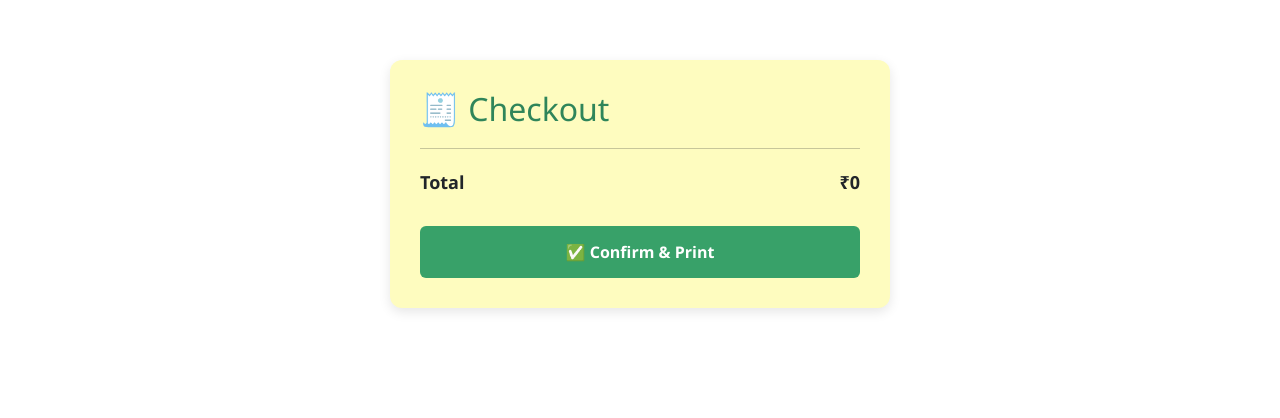
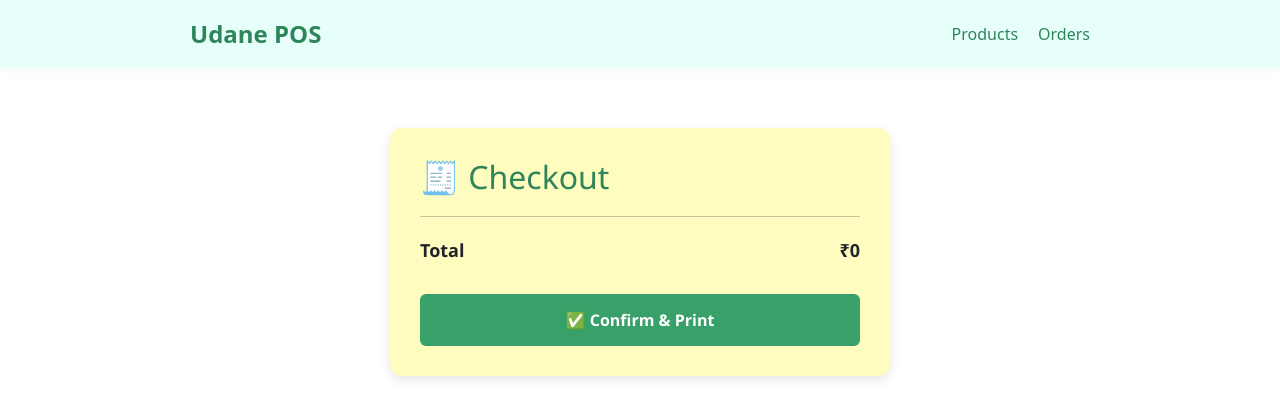
Before and after one commit to karthiksnair777/Udane-prototype, a React (Vite) app: page /pos/checkout in a window 1280 px wide. Shown: the top 418 px of the page. Built offline with nearby package versions, Linux system fonts and the light colour scheme.

Commit message:
Update POS order details functionality

```diff
--- a/src/pos/POSCheckout.jsx
+++ b/src/pos/POSCheckout.jsx
@@ -1,4 +1,4 @@
-import { useLocation, useNavigate } from "react-router-dom";
+import { useLocation, useNavigate, Link } from "react-router-dom";
 import { supabase } from "../supabaseClient";
 
 export default function POSCheckout() {
@@ -41,6 +41,60 @@ export default function POSCheckout() {
   };
 
   return (
+    <>
+      {/* POS Header/Menu */}
+      <header
+        style={{
+          background: "#e6fffa",
+          padding: "16px 0",
+          marginBottom: "20px",
+          boxShadow: "0 2px 8px rgba(0,0,0,0.04)",
+        }}
+      >
+        <div
+          style={{
+            maxWidth: 900,
+            margin: "0 auto",
+            display: "flex",
+            alignItems: "center",
+            justifyContent: "space-between",
+          }}
+        >
+          <div
+            style={{
+              fontWeight: "bold",
+              fontSize: "1.5em",
+              color: "#2f855a",
+            }}
+          >
+            Udane POS
+          </div>
+          <nav>
+            <Link
+              to="/pos/products"
+              style={{
+                marginRight: 20,
+                color: "#2f855a",
+                textDecoration: "none",
+                fontWeight: 500,
+              }}
+            >
+              Products
+            </Link>
+            <Link
+              to="/pos/order"
+              style={{
+                color: "#2f855a",
+                textDecoration: "none",
+                fontWeight: 500,
+              }}
+            >
+              Orders
+            </Link>
+          </nav>
+        </div>
+      </header>
+
       <div
         style={{
           maxWidth: "500px",
@@ -107,5 +161,6 @@ export default function POSCheckout() {
           ✅ Confirm & Print
         </button>
       </div>
+    </>
   );
 }
--- a/src/pos/POSLogin.jsx
+++ b/src/pos/POSLogin.jsx
@@ -11,7 +11,7 @@ export default function POSLogin() {
     e.preventDefault();
     const { data, error } = await supabase
       .from("shops")
-      .select("id")
+      .select("id") // 'id' should be the UUID
       .eq("username", username)
       .eq("password", password)
       .single();
@@ -21,7 +21,7 @@ export default function POSLogin() {
       return;
     }
 
-    localStorage.setItem("shop_id", data.id);
+    localStorage.setItem("shop_id", data.id); // Make sure this is the UUID
     navigate("/pos/products");
   };
 
--- a/src/pos/POSOrder.jsx
+++ b/src/pos/POSOrder.jsx
@@ -1,27 +1,48 @@
-import { useEffect, useState } from "react";
+import { useEffect, useState, useRef } from "react";
 import { supabase } from "../supabaseClient";
 
 export default function POSOrder() {
   const [orders, setOrders] = useState([]);
-  const shopId = localStorage.getItem("pos_shop_id");
+  const [notification, setNotification] = useState(null);
+  const [shopName, setShopName] = useState("");
+  const shopId = localStorage.getItem("shop_id");
+  const notifiedOrderIds = useRef(new Set());
 
   useEffect(() => {
     if (!shopId) return;
 
-    // Initial load
+    // Get shop name for current shopId
+    async function fetchShopName() {
+      const { data, error } = await supabase
+        .from("shops")
+        .select("name")
+        .eq("id", shopId)
+        .single();
+      if (!error && data) setShopName(data.name);
+    }
+    fetchShopName();
+  }, [shopId]);
+
+  useEffect(() => {
+    if (!shopId || !shopName) return;
+
+    // Initial load: get all orders for this shop name
     const loadOrders = async () => {
       const { data, error } = await supabase
         .from("orders")
-        .select("*")
-        .eq("shop_id", shopId)
+        .select("*, shop:shop_id(name)")
         .order("created_at", { ascending: false });
 
-      if (!error) setOrders(data);
+      if (!error && data) {
+        // Filter orders where shop.name matches current shopName
+        const filtered = data.filter((o) => o.shop?.name === shopName);
+        setOrders(filtered);
+      }
     };
 
     loadOrders();
 
-    // ✅ Realtime subscription to new orders
+    // Realtime subscription to new orders
     const channel = supabase
       .channel("realtime-orders")
       .on(
@@ -30,31 +51,73 @@ export default function POSOrder() {
           event: "INSERT",
           schema: "public",
           table: "orders",
-          filter: `shop_id=eq.${shopId}`,
         },
         (payload) => {
           const newOrder = payload.new;
-
-          // Only accept orders placed by customers (optional)
-          if (newOrder.from_customer) {
-            setOrders((prev) => [newOrder, ...prev]);
+          // Fetch shop name for new order
+          if (newOrder.shop_id) {
+            supabase
+              .from("shops")
+              .select("name")
+              .eq("id", newOrder.shop_id)
+              .single()
+              .then(({ data, error }) => {
+                if (
+                  !error &&
+                  data &&
+                  data.name === shopName &&
+                  newOrder.from_customer
+                ) {
+                  setOrders((prev) => [newOrder, ...prev]);
+                  if (!notifiedOrderIds.current.has(newOrder.id)) {
+                    setNotification(
+                      `New customer order received! Order #${newOrder.id}`
+                    );
+                    notifiedOrderIds.current.add(newOrder.id);
+                    setTimeout(() => setNotification(null), 4000);
+                  }
+                }
+              });
           }
         }
       )
       .subscribe();
 
-    // Clean up on unmount
     return () => {
       supabase.removeChannel(channel);
     };
-  }, [shopId]);
+  }, [shopId, shopName]);
 
   return (
     <div style={{ padding: 20 }}>
       <h2>Incoming Orders (Realtime)</h2>
+      {notification && (
+        <div
+          style={{
+            background: "#38a169",
+            color: "white",
+            padding: "10px 20px",
+            borderRadius: "6px",
+            marginBottom: "15px",
+            fontWeight: "bold",
+            boxShadow: "0 2px 8px rgba(0,0,0,0.08)",
+          }}
+        >
+          {notification}
+        </div>
+      )}
       {orders.map((o) => (
-        <div key={o.id} style={{ border: "1px solid #ccc", padding: 10, marginBottom: 10 }}>
-          <div><strong>Order #{o.id}</strong></div>
+        <div
+          key={o.id}
+          style={{
+            border: "1px solid #ccc",
+            padding: 10,
+            marginBottom: 10,
+          }}
+        >
+          <div>
+            <strong>Order #{o.id}</strong>
+          </div>
           <div>Total: ₹{o.total}</div>
           <div>From Customer: {o.from_customer ? "Yes" : "No"}</div>
           <div>Status: {o.status || "Pending"}</div>
--- a/src/pos/POSProducts.jsx
+++ b/src/pos/POSProducts.jsx
@@ -1,5 +1,5 @@
 import { useEffect, useState } from "react";
-import { useNavigate } from "react-router-dom";
+import { useNavigate, Link } from "react-router-dom";
 import { supabase } from "../supabaseClient";
 
 export default function POSProducts() {
@@ -113,6 +113,59 @@ export default function POSProducts() {
 
   return (
     <>
+      {/* POS Header/Menu */}
+      <header
+        style={{
+          background: "#e6fffa",
+          padding: "16px 0",
+          marginBottom: "20px",
+          boxShadow: "0 2px 8px rgba(0,0,0,0.04)",
+        }}
+      >
+        <div
+          style={{
+            maxWidth: 900,
+            margin: "0 auto",
+            display: "flex",
+            alignItems: "center",
+            justifyContent: "space-between",
+          }}
+        >
+          <div
+            style={{
+              fontWeight: "bold",
+              fontSize: "1.5em",
+              color: "#2f855a",
+            }}
+          >
+            Udane POS
+          </div>
+          <nav>
+            <Link
+              to="/pos/products"
+              style={{
+                marginRight: 20,
+                color: "#2f855a",
+                textDecoration: "none",
+                fontWeight: 500,
+              }}
+            >
+              Products
+            </Link>
+            <Link
+              to="/pos/order"
+              style={{
+                color: "#2f855a",
+                textDecoration: "none",
+                fontWeight: 500,
+              }}
+            >
+              Orders
+            </Link>
+          </nav>
+        </div>
+      </header>
+
       {/* Main Layout */}
       <div
         style={{
```
Lines whose indentation alone changed are shown as unchanged.
